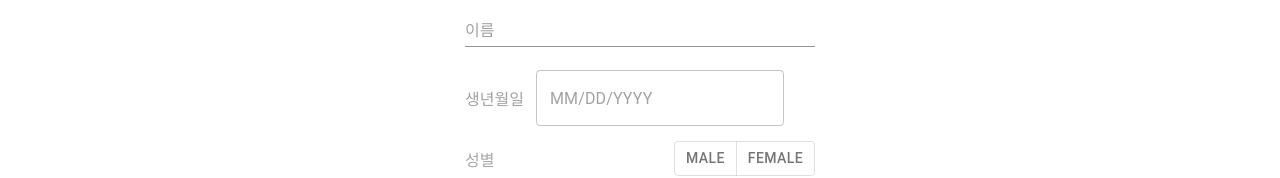
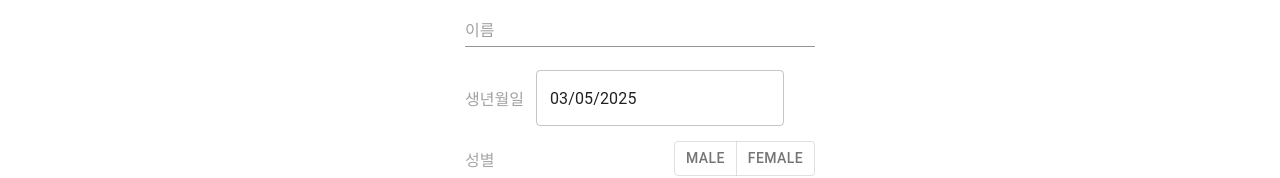
Before and after one commit to Cloud-Engineering2/cinebox_fe, a React (Create React App) app: page /signup in a window 1280 px wide. Shown: the part 198-376 px from the top of the page. Built offline with nearby package versions, Linux system fonts and the light colour scheme; no server answers.

Commit message:
admin Form 개봉일, 생년월 datepicker 수정

```diff
--- a/src/components/datePicker.js
+++ b/src/components/datePicker.js
@@ -4,14 +4,15 @@ import { AdapterDayjs } from '@mui/x-date-pickers/AdapterDayjs';
 import { LocalizationProvider } from '@mui/x-date-pickers/LocalizationProvider';
 import { DatePicker } from '@mui/x-date-pickers/DatePicker';
 import { Box } from '@mui/material';
+import dayjs from 'dayjs';
 
-export default function BasicDatePicker({label, className}) {
+export default function BasicDatePicker({label, className, value}) {
     return (
         <LocalizationProvider dateAdapter={AdapterDayjs}>
             <DemoContainer components={['DatePicker']}>
                 <Box className='flex'>
                     {label && <label className='mr-12 color-light-gray'>{label}</label>}
-                    <DatePicker className={className} />
+                    <DatePicker className={className} value={dayjs(value ? value : new Date())} />
                 </Box>
             </DemoContainer>
         </LocalizationProvider>
--- a/src/components/inputFormBox.js
+++ b/src/components/inputFormBox.js
@@ -14,7 +14,7 @@ const InputFormBox = ({ inputs, style }) => {
                             input?.items?.map(item => { return <option value={item.value} selected={item.value == (input.defaultValue ? input.defaultValue : input?.items[0].value)} >{item.label}</option> })
                         }
                     </select>
-                    : input.type == 'datepicker' ? <BasicDatePicker className={input.id}/>
+                    : input.type == 'datepicker' ? <BasicDatePicker className={input.id} value={input.value}/>
                     : <TextField id={input.id} variant="standard" sx={style} defaultValue={input.value} placeholder={input.placeholder} disabled={input.disabled} />
 
                 }
--- a/src/pages/admin/movieForm.js
+++ b/src/pages/admin/movieForm.js
@@ -18,8 +18,8 @@ const MovieForm = ({setShowModal, data=null}) => {
         {
             id: 'releaseDate',
             label: '개봉일',
-            value: data && data.releaseDate,
-            placeholder: 'YYYY-MM-DD'
+            type: 'datepicker',
+            value : data && data.releaseDate
         },
         {
             id: 'runtime',
```
